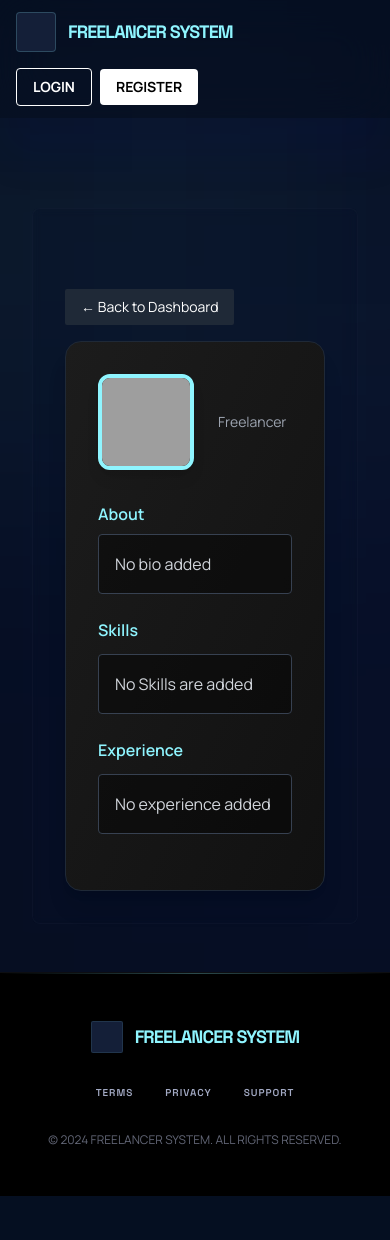
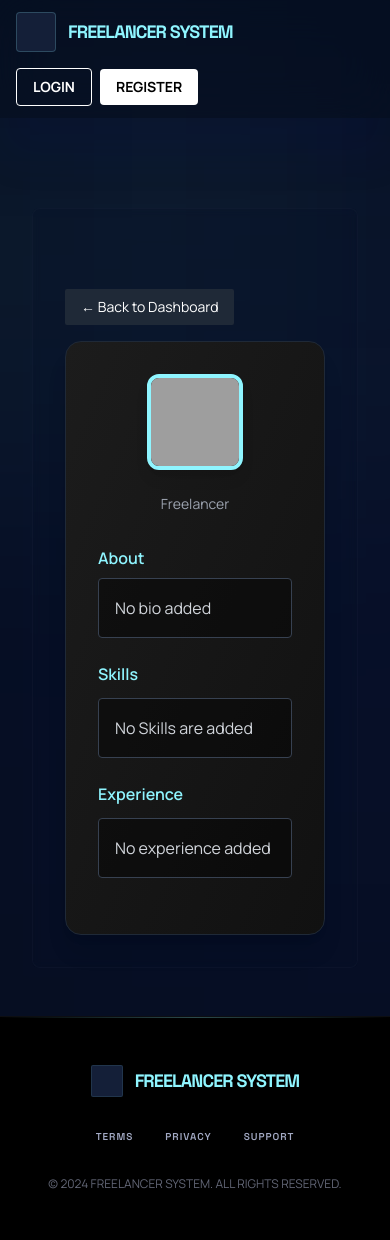
Before and after one commit to soumiyachacko-dev/freelancer_system, a Django app: template jobs/templates/freelancer_profile.html in a window 390 px wide. Before the commit the page ends 1196 px from the top, so only its background shows below. Run offline with Django 5.2, Linux system fonts and the light colour scheme; the template is opened without the code that fills it, so the values that code supplies are empty; some libraries are stand-ins or nearby versions; grey boxes are pictures that could not be loaded.

Commit message:
fixed mobile overflow issue

```diff
--- a/jobs/templates/freelancer_profile.html
+++ b/jobs/templates/freelancer_profile.html
@@ -17,7 +17,7 @@
     </div>
     <div class="bg-gradient-to-br from-[#1c1c1c] to-[#111] p-8 rounded-2xl border border-gray-800 shadow-xl">
         <!-- Header -->
-        <div class="flex items-center gap-6 mb-8">
+        <div class="flex flex-col sm:flex-row items-center gap-6 mb-8">
             <!-- Profile Image -->
             <img src="{% if profile.image %}{{ profile.image.url }}{% else %}/media/default.png{% endif %}"
                  class="w-24 h-24 rounded-full object-cover border-4 border-primary shadow-lg">
```
